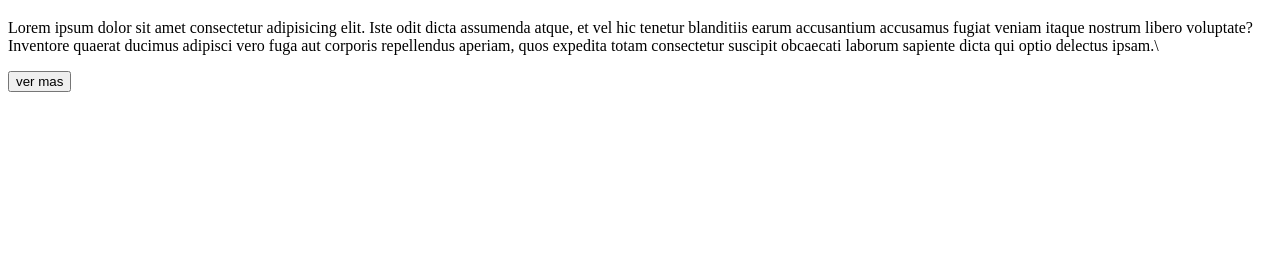
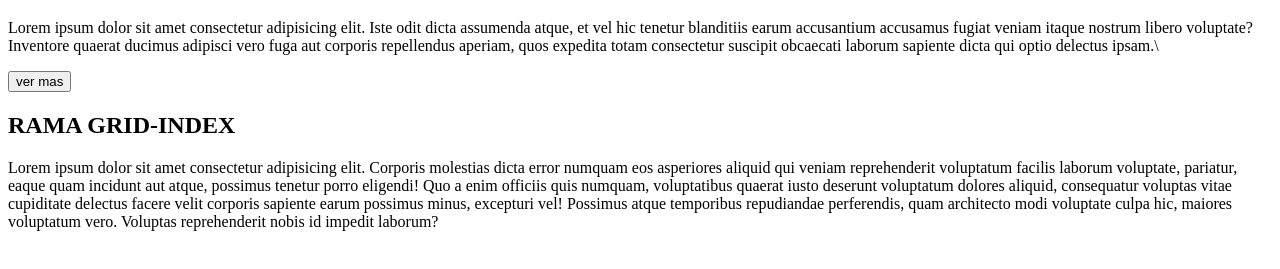
Before and after one commit to Baltazar-Morillas/clase10-github, a plain HTML site: page index.html in a window 1280 px wide. Shown: the part 61-330 px from the top of the page. Drawn offline with Linux system fonts and the light colour scheme.

Commit message:
Trabajando en la rama nueva

```diff
--- a/index.html
+++ b/index.html
@@ -10,5 +10,8 @@
     <h1>HOLA MUNDO</h1>
     <p>Lorem ipsum dolor sit amet consectetur adipisicing elit. Iste odit dicta assumenda atque, et vel hic tenetur blanditiis earum accusantium accusamus fugiat veniam itaque nostrum libero voluptate? Inventore quaerat ducimus adipisci vero fuga aut corporis repellendus aperiam, quos expedita totam consectetur suscipit obcaecati laborum sapiente dicta qui optio delectus ipsam.\</p>
     <button>ver mas</button>
+    <br>
+    <h2>RAMA GRID-INDEX</h2>
+    <p>Lorem ipsum dolor sit amet consectetur adipisicing elit. Corporis molestias dicta error numquam eos asperiores aliquid qui veniam reprehenderit voluptatum facilis laborum voluptate, pariatur, eaque quam incidunt aut atque, possimus tenetur porro eligendi! Quo a enim officiis quis numquam, voluptatibus quaerat iusto deserunt voluptatum dolores aliquid, consequatur voluptas vitae cupiditate delectus facere velit corporis sapiente earum possimus minus, excepturi vel! Possimus atque temporibus repudiandae perferendis, quam architecto modi voluptate culpa hic, maiores voluptatum vero. Voluptas reprehenderit nobis id impedit laborum?</p>
 </body>
 </html>
```
